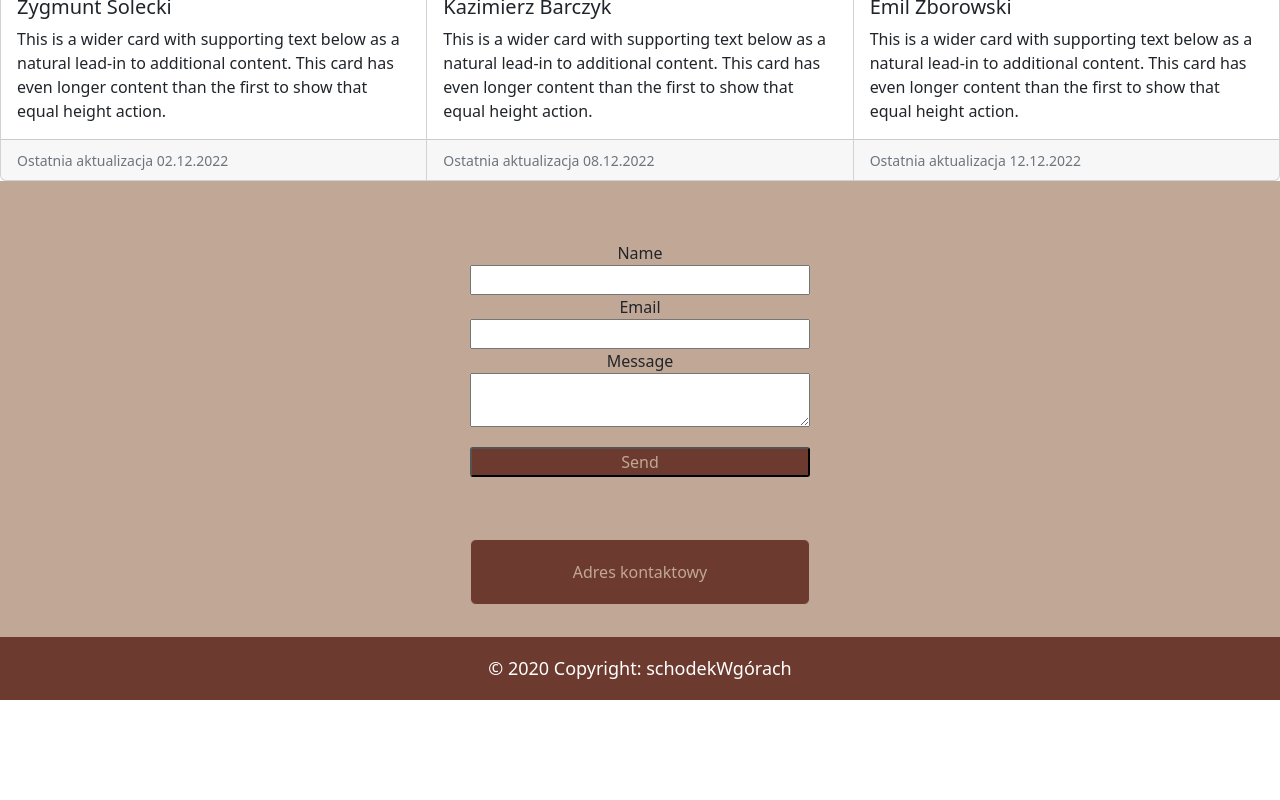
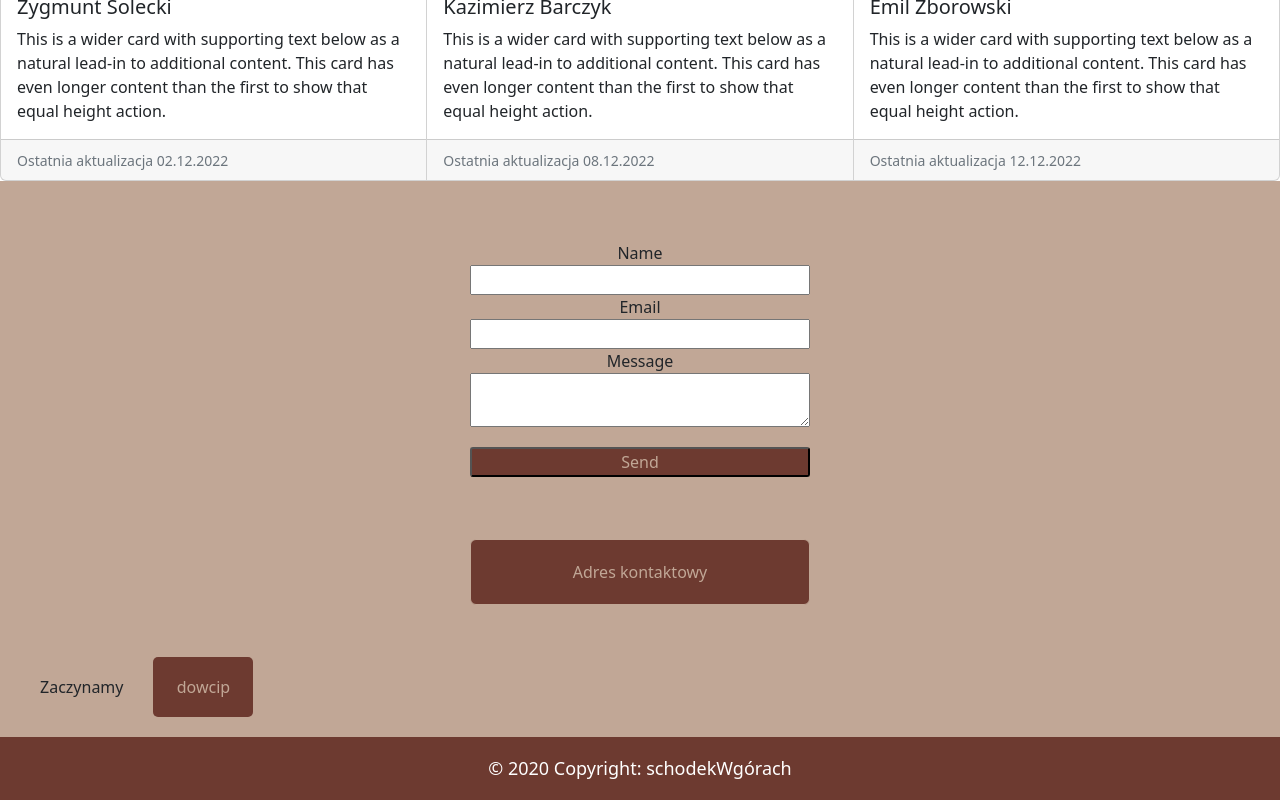
Before and after one commit to schodekWgorach/ps003_family-page, a React (Create React App) app: page / in a window 1280 px wide. Shown: the part 1672-2472 px from the top of the page. Before the commit the page ends 2372 px from the top, so only its background shows below. Built offline with nearby package versions, Linux system fonts and the light colour scheme.

Commit message:
joke_v_1

```diff
--- a/src/App.js
+++ b/src/App.js
@@ -14,6 +14,7 @@ import Copyright from "./components/element/copyright";
 import According from "./components/element/according";
 import React from "react";
 import Example from "./components/element/footer";
+import Jokes from "./components/element/jokes";
 
 
 function App() {
@@ -28,6 +29,7 @@ function App() {
          {/*   <Footer />*/}
                 <Contact />
              <Example />
+           <Jokes />
         <Copyright/>
     </div>
   );
--- a/src/components/element/according/index.js
+++ b/src/components/element/according/index.js
@@ -1,3 +1,4 @@
+import React from 'react';
 import Accordion from 'react-bootstrap/Accordion';
 
 function History() {
--- a/src/components/element/footer/_footer.scss
+++ b/src/components/element/footer/_footer.scss
@@ -18,6 +18,7 @@
   justify-content: center;
   padding: 30px;
 
+
 }
 
 .btn-primary{
--- /dev/null
+++ b/src/components/element/jokes/_jokes.scss
@@ -0,0 +1,27 @@
+@use "sass:map";
+@import "../../../scss/_variables";
+
+.jokes-box {
+  background-color: map-get($colors, "primary");
+  display: flex;
+  justify-content: flex-start;
+  align-items: center;
+  width: auto;
+  height:100px;
+  padding-left: 40px;
+
+}
+
+
+.btn-primary-2{
+  display: flex;
+  justify-content: center;
+  align-items: center;
+  cursor: pointer;
+  width: 100px;
+  height: 40px;
+  padding: 30px;
+  margin: 30px;
+  border: none;
+  border-radius: 5px;
+}
--- /dev/null
+++ b/src/components/element/jokes/index.js
@@ -0,0 +1,22 @@
+import './_jokes.scss';
+import React, {useState} from "react";
+
+function JokeGen() {
+    const [joke, setJoke] = useState("");
+    const getJoke = () => {
+
+        fetch("https://official-joke-api.appspot.com/random_joke").then(
+            (response)=> response.json())
+            .then((data) => {
+                setJoke(data.setup + "..." + data.punchline);   //questions and answers
+            });
+    };
+    return (
+        <div className="jokes-box" >
+            Zaczynamy  <button className="btn-primary btn-primary-2 " onClick={getJoke} > dowcip   </button>
+            {joke}
+        </div>
+    );
+}
+
+export  default JokeGen;
--- a/src/components/element/navBar/index.js
+++ b/src/components/element/navBar/index.js
@@ -17,7 +17,6 @@ function ColorSchemesExample() {
                     </Nav>
                 </Container>
             </Navbar>
-
         </>
     );
 }
--- a/src/scss/main.scss
+++ b/src/scss/main.scss
@@ -1,3 +1,6 @@
+
+
+
 @import "variables";
 @import "custom";
 @import "reset";
```
